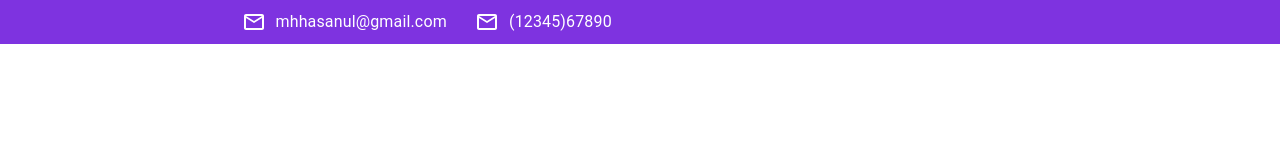
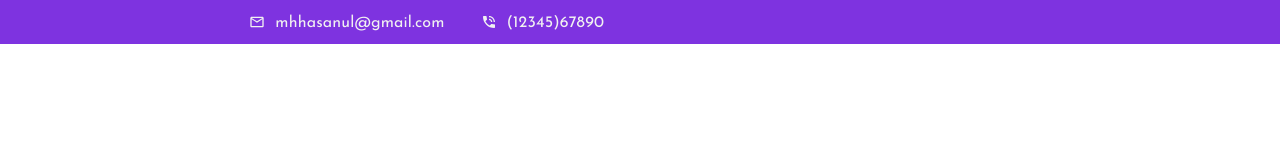
Before and after one commit to Zeeshan-Mehdi110/Hekto-Ecommerce-Website, a React (Create React App) app: page / in a window 1280 px wide. Shown: the top 160 px of the page. Built offline with nearby package versions, Linux system fonts and the light colour scheme.

Commit message:
second commit

```diff
--- a/src/components/common/header/Header.js
+++ b/src/components/common/header/Header.js
@@ -1,23 +1,24 @@
 import { MailOutline } from "@mui/icons-material";
+import PhoneInTalkIcon from '@mui/icons-material/PhoneInTalk';
 import { Grid, Typography } from "@mui/material";
 import { Box } from "@mui/system";
-import './header.module.css'
+import './header.css'
 export default function Header() {
     return (
-        <Box sx={{'backgroundColor':'var(--voilet)'}} >
-            <Grid container alignItems={'center'}height='44px'  >
+        <Box className= 'header-box' >
+            <Grid container className="grid-container" >
             <Grid md={2} ></Grid>
             <Grid md={4} display={'flex'} justifyContent='space-evenly' flexDirection={'row'}  >
-                <Box display={'flex'} alignItems='center' justifyContent={"center"} >
+                <Box className='content-box' >
                 <Typography variant="body1">
-                <MailOutline style={{'color':'white','verticalAlign':'middle','marginRight':'10px'}} />
-                <a style={{'color':'white','textDecoration':'none'}} href="sd" >mhhasanul@gmail.com</a>
+                <MailOutline className="header-icon" />
+                <a href="sd" >mhhasanul@gmail.com</a>
                 </Typography>
                 </Box>
-                <Box display={'flex'} alignItems='center' justifyContent={"center"} >
-                <Typography>
-                <MailOutline style={{'color':'white','verticalAlign':'middle','marginRight':'10px'}} />
-                <a style={{'color':'white','textDecoration':'none'}} href="sfa" >(12345)67890</a>
+                <Box className='content-box' >
+                <Typography variant="body1" >
+                <PhoneInTalkIcon className="header-icon" />
+                <a href="sfa" >(12345)67890</a>
                 </Typography>
                 </Box>
             </Grid>
--- /dev/null
+++ b/src/components/common/header/header.css
@@ -0,0 +1,26 @@
+@import url('https://fonts.googleapis.com/css2?family=Josefin+Sans:ital,wght@0,100;0,200;0,300;0,400;0,500;0,600;0,700;1,100;1,200;1,300;1,400;1,500;1,600;1,700&display=swap');
+.header-box {
+    background-color: var(--voilet);
+}
+.grid-container {
+    height: 44px;
+}
+.content-box {
+    display: flex;
+    align-items: center;
+    justify-content: center;
+    color: #F1F1F1;
+    font-style: normal;
+    font-weight: 600;
+    font-size: 16px;
+}
+.header-icon {
+    margin-right: 10px;
+    vertical-align: middle;
+    font-size: 16px !important;
+}
+a{
+    font-family: Josefin Sans,Arial, Helvetica, sans-serif;
+    text-decoration: none;
+    color: #F1F1F1;
+}
--- a/src/index.css
+++ b/src/index.css
@@ -1,3 +1,4 @@
+
 *{
   padding: 0;
   margin: 0;
```
